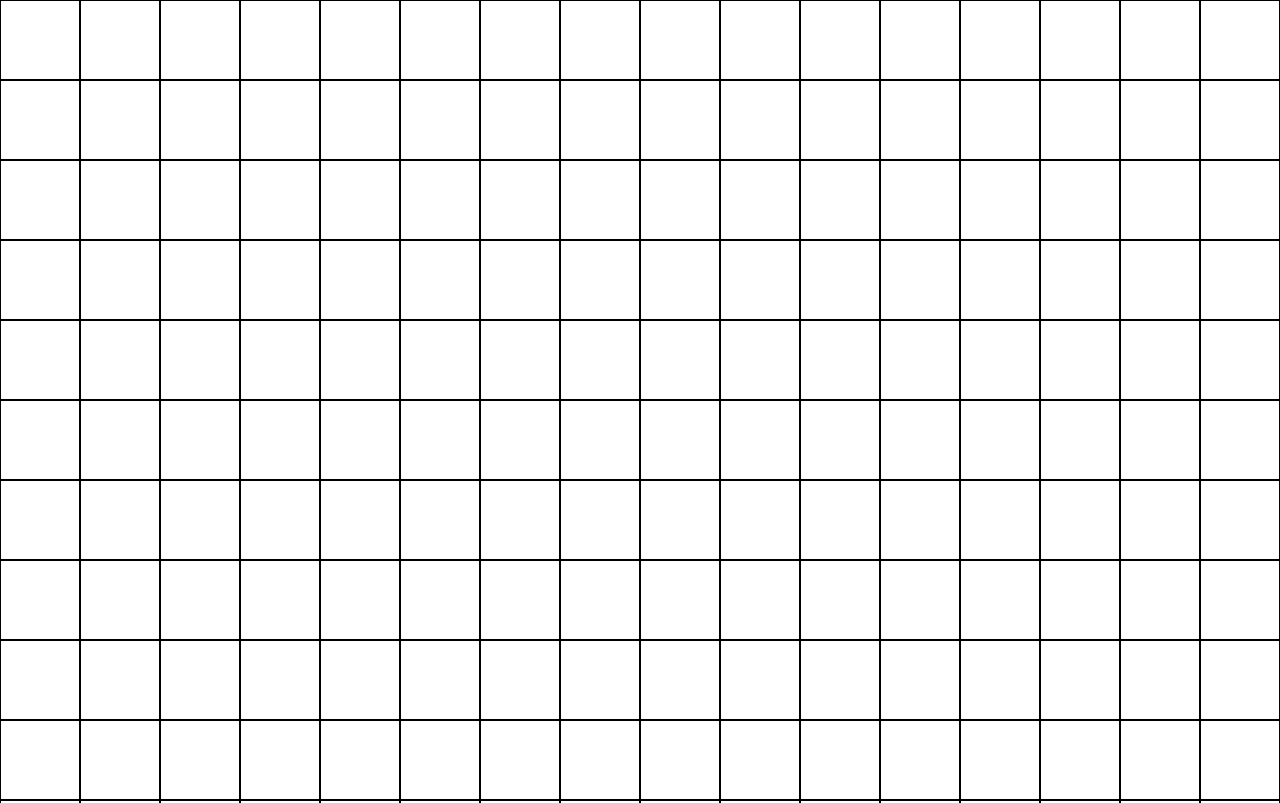
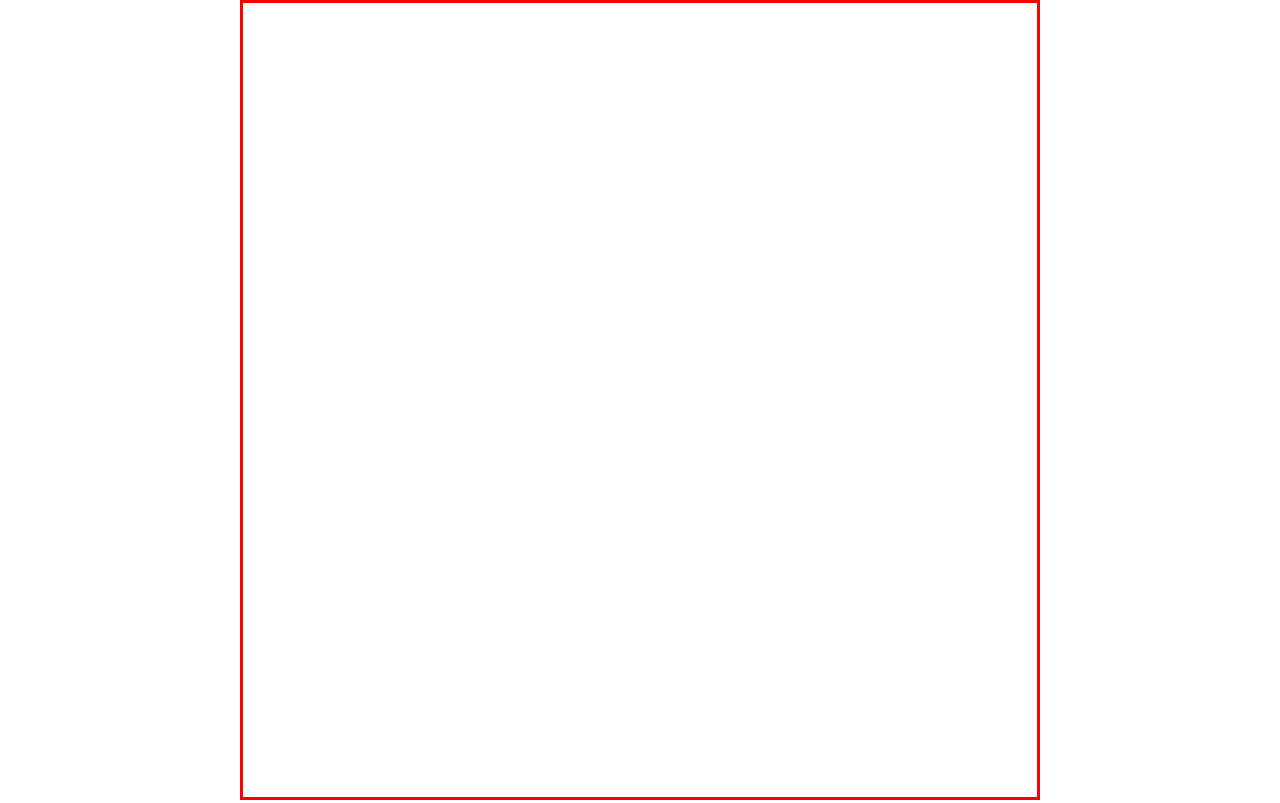
Before and after one commit to karimsiali/etch-a-sketch, a plain HTML site: page index.html in a window 1280 px wide. Shown: the top 803 px of the page. Drawn offline with Linux system fonts and the light colour scheme.

Commit message:
Update the way size is calculated
I changed the way the height and width of the 16x16 divs are calculated
to make it more dynamic. I also changed a few variables and removed some
unnecessary properties.

```diff
--- a/script.js
+++ b/script.js
@@ -1,11 +1,13 @@
 let container = document.querySelector(".container");
-let width = 16;
-let height = 16;
+let gridSize = 16;
 
-for (let i = 0; i < height; i++) {
-    for (let j = 0; j < width; j++) {
+console.log("width is: "+container.style.width);
+for (let i = 0; i < gridSize; i++) {
+    for (let j = 0; j < gridSize; j++) {
         let squareDiv = document.createElement("div");
         squareDiv.setAttribute("class", "square");
+        squareDiv.style.width = (1 / gridSize * 100) + "%";
+        squareDiv.style.height = (1 / gridSize * 100) + "%";
         container.appendChild(squareDiv);
     }
 }
--- a/styles.css
+++ b/styles.css
@@ -6,13 +6,16 @@
 
 .container {
     display: flex;
-    justify-content: center;
-    align-items: center;
+    justify-content: flex-start;
+    align-items: flex-start;
     flex-wrap: wrap;
+    height: 800px;
+    width: 800px;
+    padding: 0;
+    border: 3px red solid;
+    margin: auto;
 }
 
 .square {
-    border: black solid 1px;
-    flex: 0 1 6.25%;
-    aspect-ratio: 1 / 1;
+   /* border: black solid 1px;*/
 }
```
